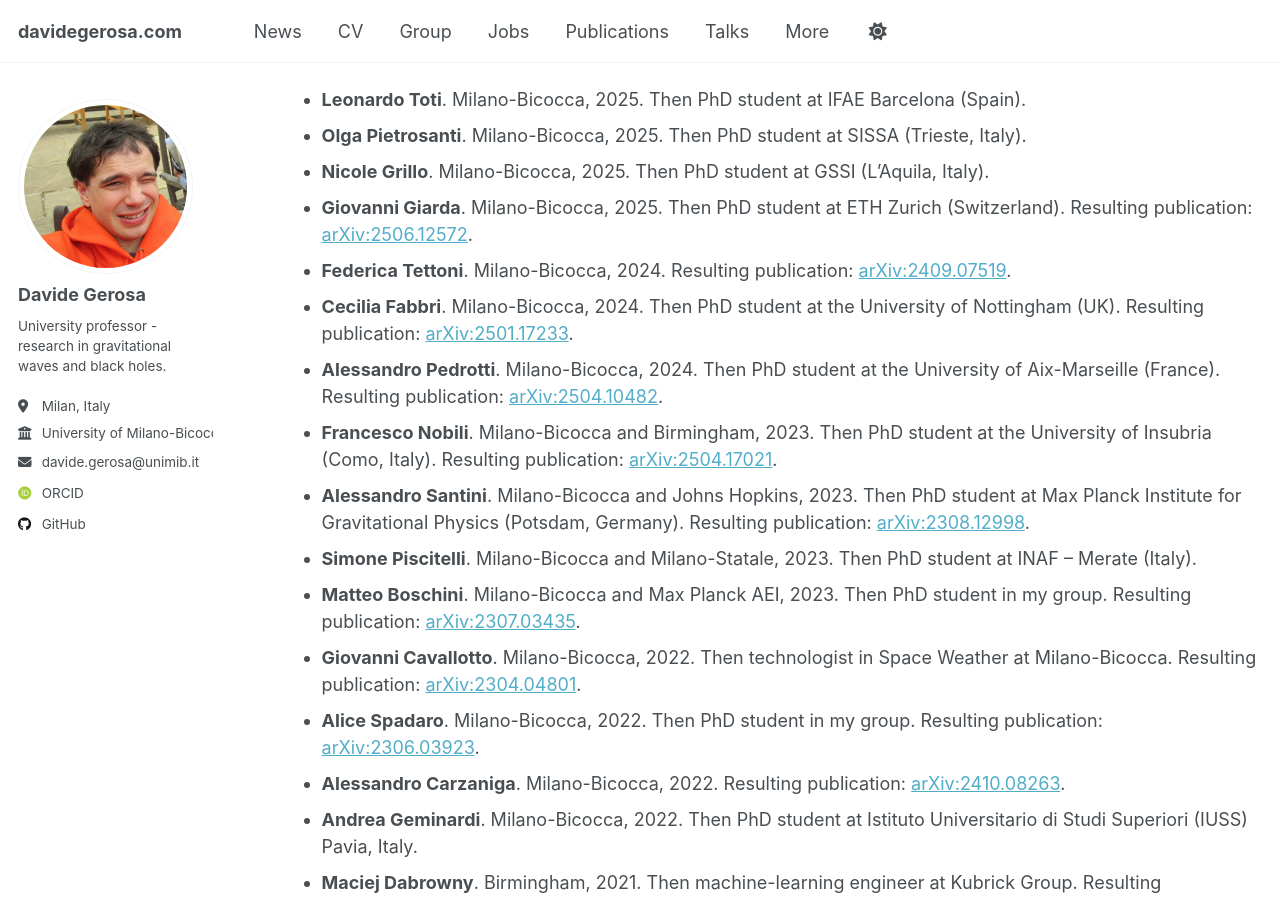
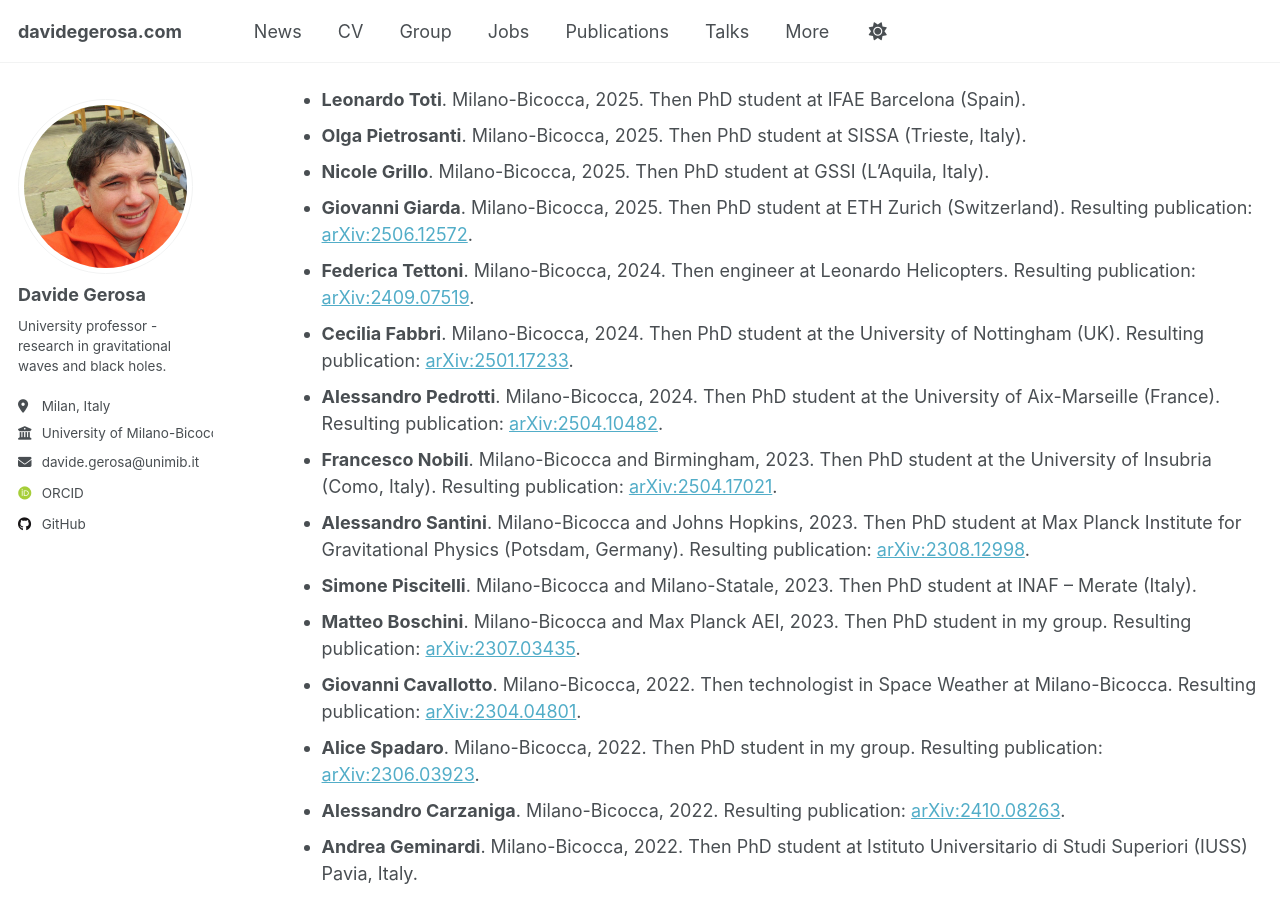
Before and after one commit to dgerosa/website, a Jekyll site: the page built from _pages/group.md, in a window 1280 px wide and 900 px high, scrolled down 4803 px. Built offline with Jekyll 4.4.1, drawn with Linux system fonts in a browser that asks for light colours; some web fonts are replaced; some of the changed text lies outside the part shown.

Commit message:
Website update from workflow

```diff
--- a/_pages/_group.md
+++ b/_pages/_group.md
@@ -174,7 +174,7 @@ Here are the amazing students who are currently completing research projects wit
 - **Olga Pietrosanti**. Milano-Bicocca, 2025. Then PhD student at SISSA (Trieste, Italy).
 - **Nicole Grillo**. Milano-Bicocca, 2025. Then PhD student at GSSI (L'Aquila, Italy).
 - **Giovanni Giarda**. Milano-Bicocca, 2025. Then PhD student at ETH Zurich (Switzerland). Resulting publication: [arXiv:2506.12572](https://arxiv.org/abs/2506.12572).
-- **Federica Tettoni**. Milano-Bicocca, 2024. Resulting publication: [arXiv:2409.07519](https://arxiv.org/abs/2409.07519).
+- **Federica Tettoni**. Milano-Bicocca, 2024. Then engineer at Leonardo Helicopters. Resulting publication: [arXiv:2409.07519](https://arxiv.org/abs/2409.07519).
 - **Cecilia Fabbri**. Milano-Bicocca, 2024. Then PhD student at the University of Nottingham (UK). Resulting publication: [arXiv:2501.17233](https://arxiv.org/abs/2501.17233).
 - **Alessandro Pedrotti**. Milano-Bicocca, 2024. Then PhD student at the University of Aix-Marseille (France). Resulting publication: [arXiv:2504.10482](https://arxiv.org/abs/2504.10482).
 - **Francesco Nobili**. Milano-Bicocca and Birmingham, 2023. Then PhD student at the University of Insubria (Como, Italy). Resulting publication: [arXiv:2504.17021](https://arxiv.org/abs/2504.17021).
```
Also changed, not shown: other parts of _pages/_group.md (+1 -1 lines), _pages/_citations.md (+1 -1 lines), _pages/_publications.md (+1 -1 lines), _pages/_talks.md (+1 -1 lines).
